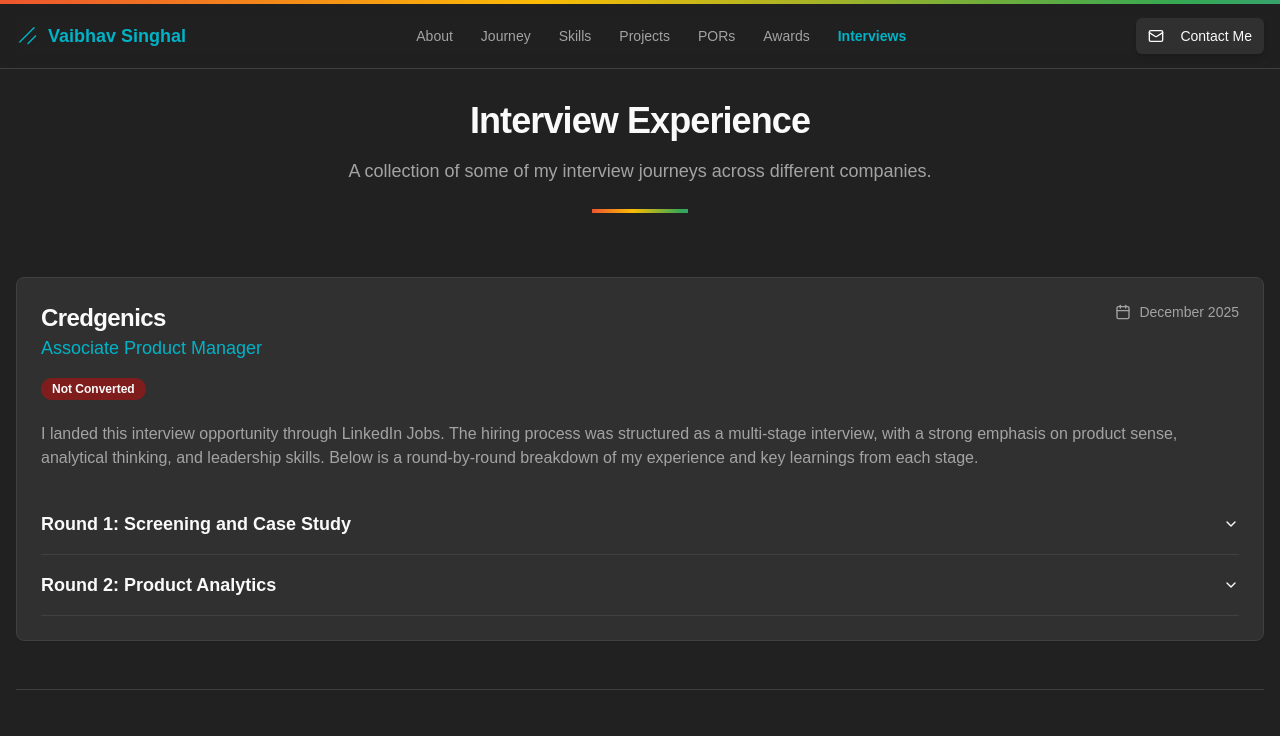
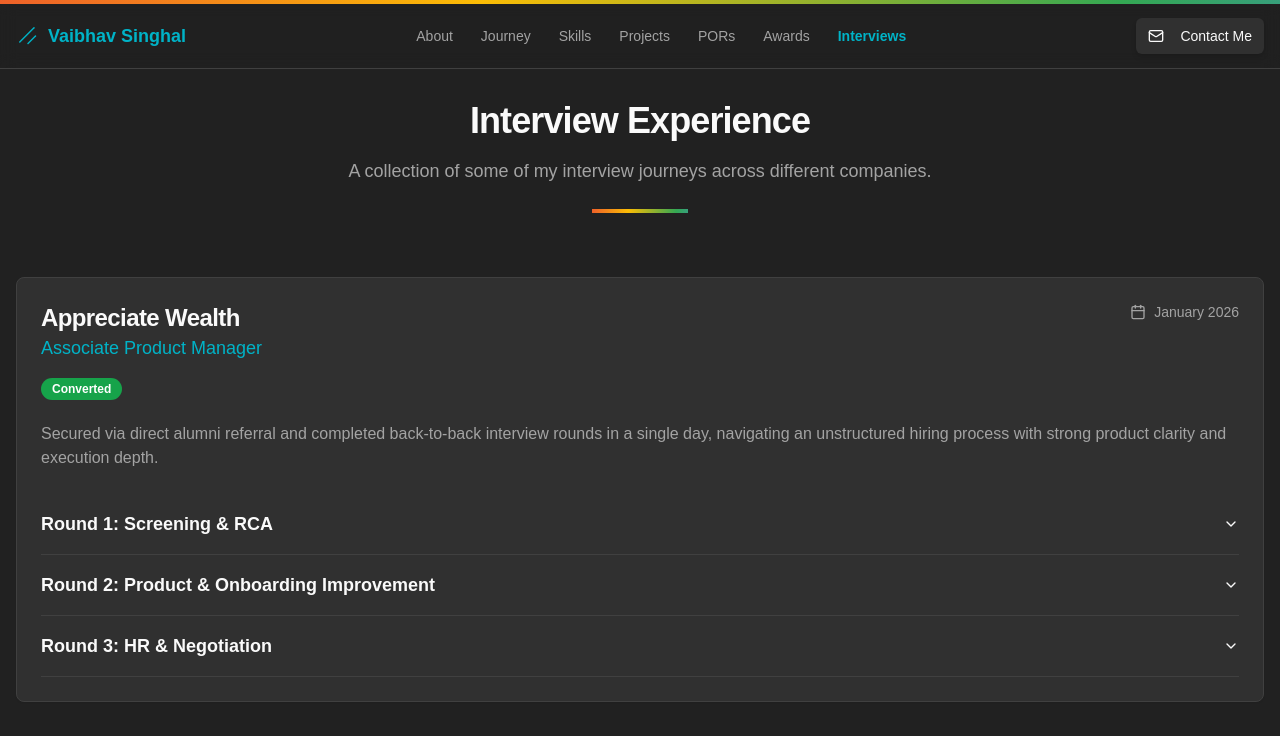
Before and after one commit to WebBhav/portfolio-pm, a Next.js app: page /interview-experience in a window 1280 px wide. Shown: the top 736 px of the page. Built offline with nearby package versions, Linux system fonts and the light colour scheme.

Commit message:
add new interview experience Appreciate Wealth Associate Product Manage

```diff
--- a/src/app/interview-experience/page.tsx
+++ b/src/app/interview-experience/page.tsx
@@ -9,10 +9,31 @@ import { Briefcase } from 'lucide-react';
 
 export const metadata: Metadata = {
   title: 'Interview Experiences | Vaibhav Singhal',
-  description: 'A collection of my interview journeys with various companies for product management roles, including Google, Spinny, Credgenics, and Adda247.',
+  description: 'A collection of my interview journeys with various companies for product management roles, including Appreciate Wealth, Google, Spinny, Credgenics, and Adda247.',
 };
 
 const interviewExperiences = [
+  {
+    company: 'Appreciate Wealth',
+    role: 'Associate Product Manager',
+    date: 'January 2026',
+    outcome: 'Converted',
+    introduction: 'Secured via direct alumni referral and completed back-to-back interview rounds in a single day, navigating an unstructured hiring process with strong product clarity and execution depth.',
+    rounds: [
+      {
+        title: 'Round 1: Screening & RCA',
+        content: "Deep-dived into leadership PoRs and founder mindset behind initiating clubs and zero-to-one efforts, followed by an RCA on “Why 80% of users complete onboarding but never make their first transaction?” — structured the problem from metric definition, cohort breakdown, and full user journey mapping to behavioral, trust, and activation bottlenecks, driving toward data-backed hypotheses and activation levers.",
+      },
+      {
+        title: 'Round 2: Product & Onboarding Improvement',
+        content: "Led a 1.5-hour solutioning discussion on improving onboarding conversion by auditing existing KYC/banking flows, identifying friction points, and proposing intelligent automation (e.g., PAN-based Aadhaar auto-fetch with one-click consent), reducing cognitive load and time-to-completion while aligning with compliance constraints.",
+      },
+      {
+        title: 'Round 3: HR & Negotiation',
+        content: "Cleared cultural fit and stakeholder alignment discussion after a delayed cycle (1+ month), concluding with structured negotiation and final conversion.",
+      },
+    ],
+  },
     {
     company: 'Credgenics',
     role: 'Associate Product Manager',
@@ -152,16 +173,6 @@ const interviewExperiences = [
       },
     ],
   },
-  // You can add another experience here
-  // {
-  //   company: 'Another Company',
-  //   role: 'Product Manager',
-  //   date: 'September 2023',
-  //   introduction: '...',
-  //   rounds: [
-  //     { title: 'Round 1', content: '...' },
-  //   ],
-  // }
 ];
 
 
```
